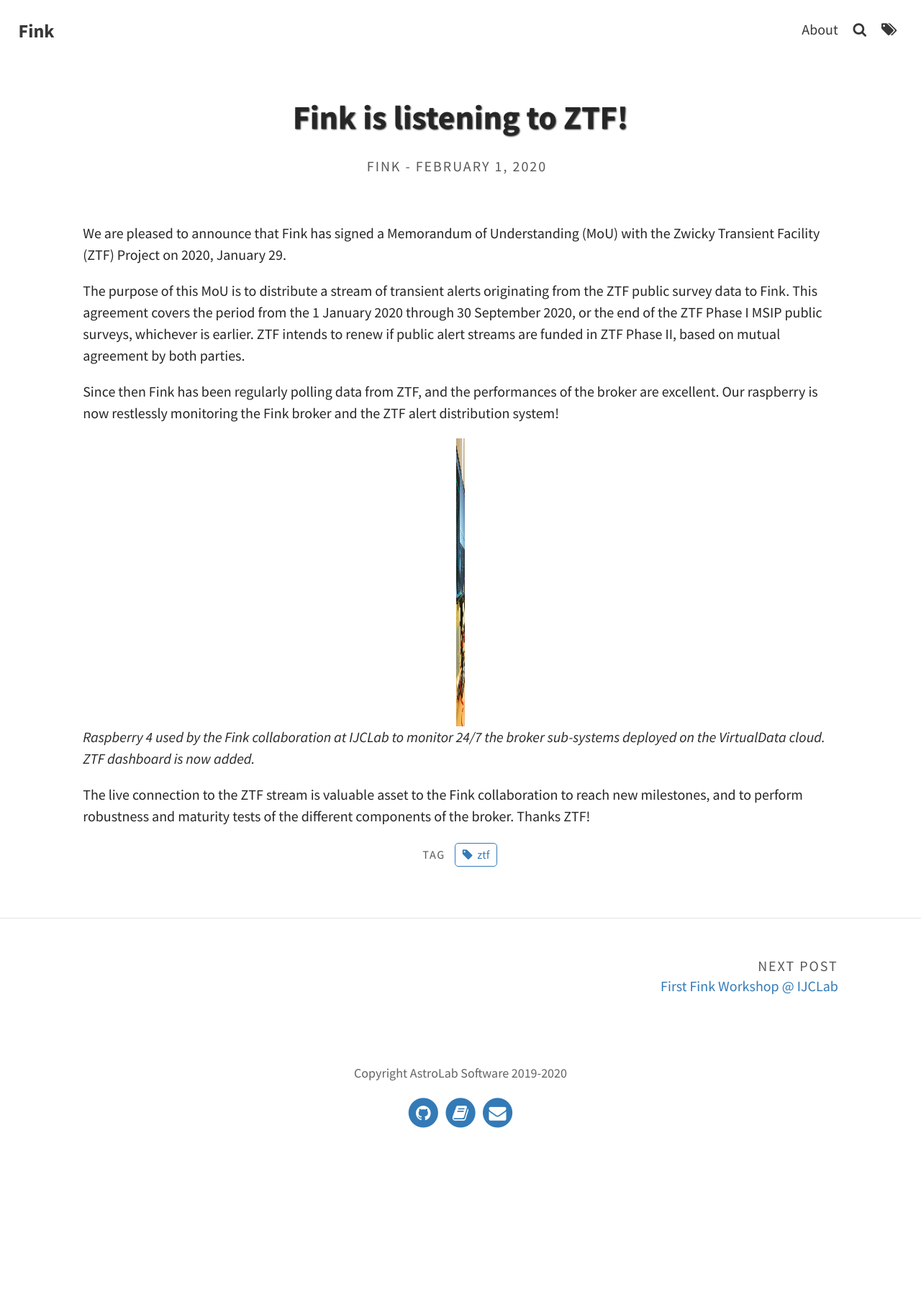
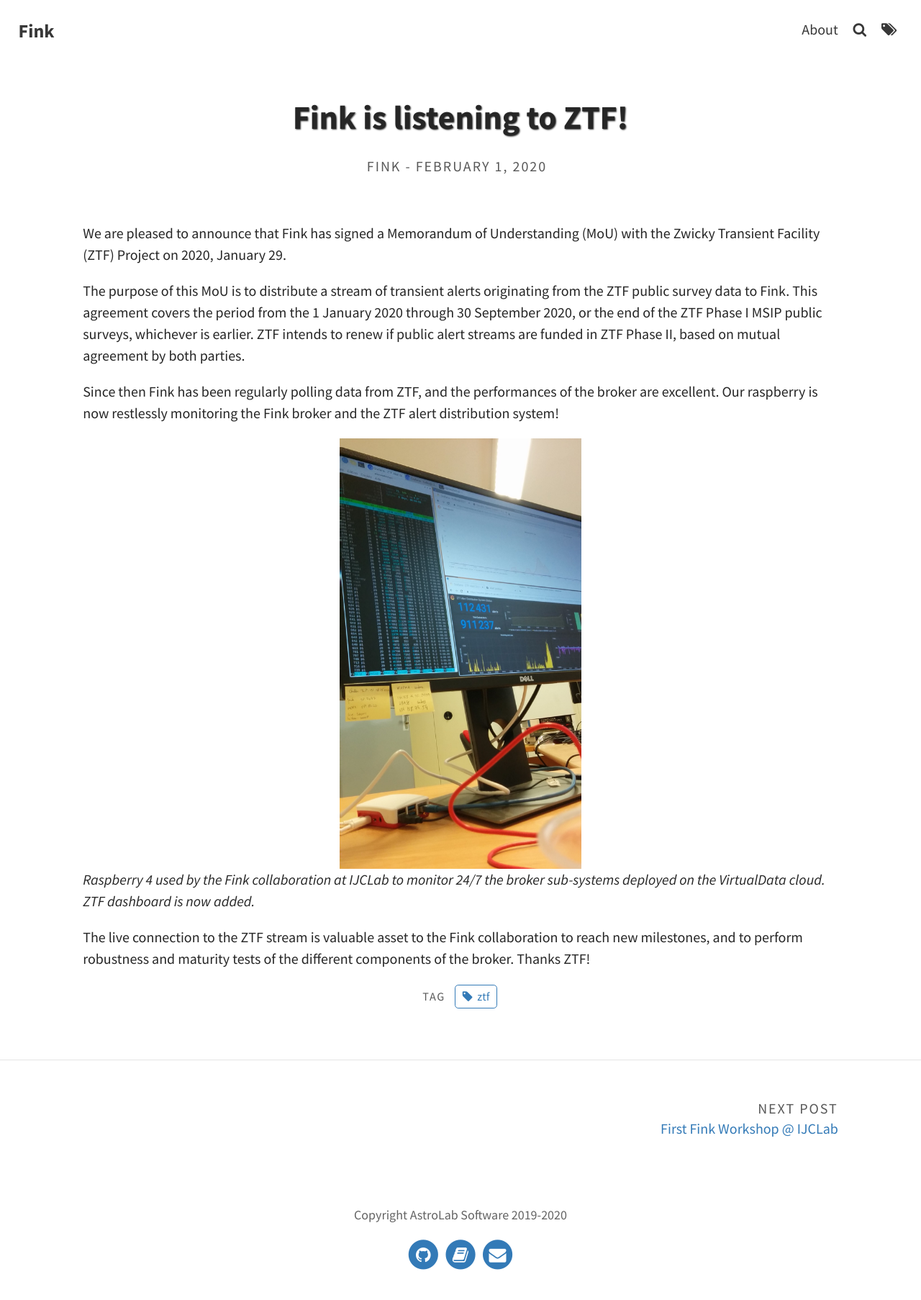
Before and after one commit to astrolabsoftware/fink-website, a Jekyll site: the page built from _posts/2020-02-01-mouztf.md, in a window 1280 px wide. Shown: the whole page at 72% size. Built offline with Jekyll 4.4.1, drawn with Linux system fonts in a browser that asks for light colours; before the commit the page ends 1608 px from its top, so only the background shows below that.

Commit message:
Correct image size - use relative

```diff
--- a/_posts/2020-02-01-mouztf.md
+++ b/_posts/2020-02-01-mouztf.md
@@ -13,7 +13,7 @@ ZTF intends to renew if public alert streams are funded in ZTF Phase II, based o
 
 Since then Fink has been regularly polling data from ZTF, and the performances of the broker are excellent. Our raspberry is now restlessly monitoring the Fink broker and the ZTF alert distribution system!
 
-<img src="{{site.url}}/assets/img/raspberry-monitoring.jpg" width="200" height="400" style="display: block; margin: auto;" />
+<img src="{{site.url}}/assets/img/raspberry-monitoring.jpg" width="50%" height="50%" style="display: block; margin: auto;" />
 _Raspberry 4 used by the Fink collaboration at IJCLab to monitor 24/7 the broker sub-systems deployed on the VirtualData cloud. ZTF dashboard is now added._
 
 The live connection to the ZTF stream is valuable asset to the Fink collaboration to reach new milestones, and to perform robustness and maturity tests of the different components of the broker. Thanks ZTF!
```
